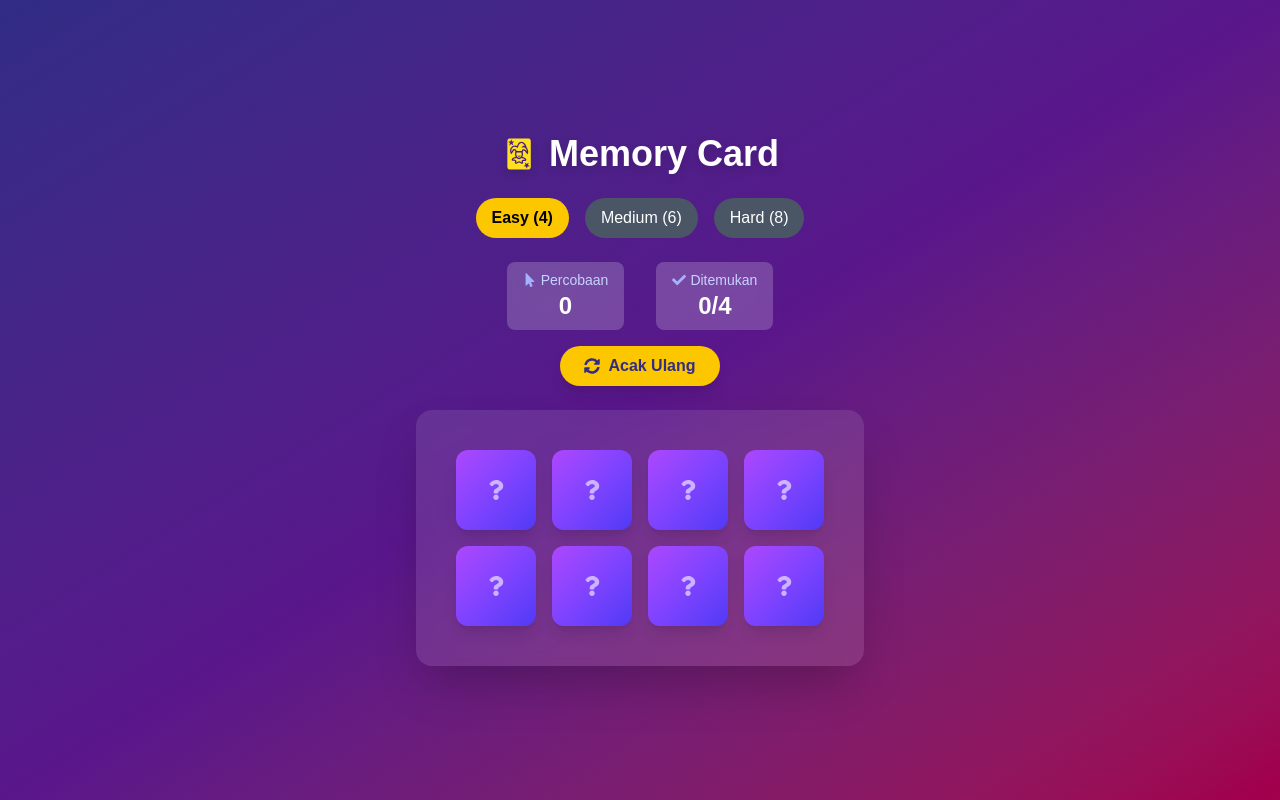
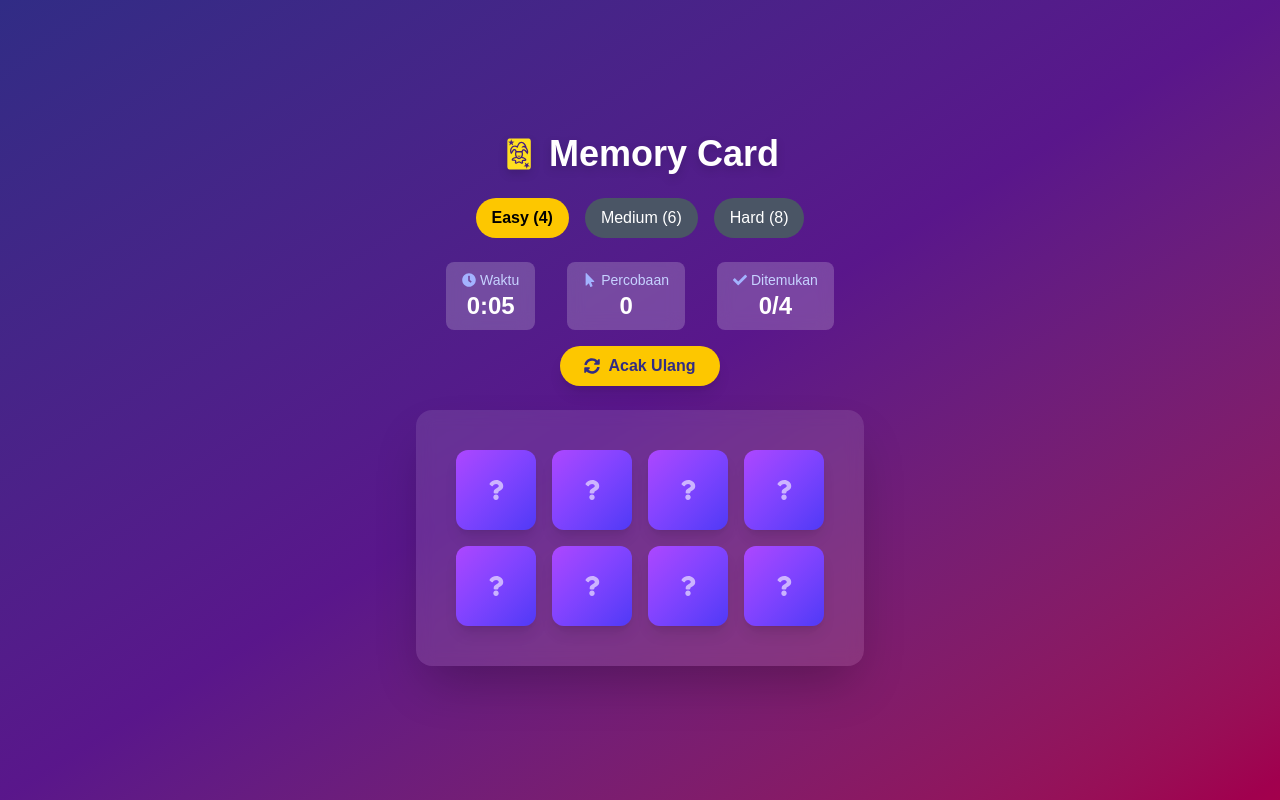
Before and after one commit to mithagresiaharahap241713057-droid/UGD_4_C_3057, a Next.js app: page / in a window 1280 px wide. Built offline with nearby package versions, Linux system fonts and the light colour scheme.

Commit message:
Update ScoreBoard.js
initial commit

```diff
--- a/src/components/ScoreBoard.js
+++ b/src/components/ScoreBoard.js
@@ -6,27 +6,43 @@ import { FaClock, FaMousePointer, FaCheck, FaSyncAlt, FaRedo } from "react-icons
 // - moves: jumlah percobaan yang sudah dilakukan
 // - matchedCount: jumlah pasangan yang sudah berhasil dicocokkan
 // - totalPairs: total pasangan kartu yang harus dicocokkan
+// - time: waktu bermain
 // - onReset: fungsi untuk mereset permainan
-function ScoreBoard({ moves, matchedCount, totalPairs, onReset }) {
+function ScoreBoard({ moves, matchedCount, totalPairs, time, onReset }) {
   // Cek apakah semua pasangan sudah ditemukan
   const isGameComplete = matchedCount === totalPairs;
 
+  // Format waktu menjadi menit:detik
+  const minutes = Math.floor(time / 60);
+  const seconds = time % 60;
+  const formattedTime = `${minutes}:${seconds.toString().padStart(2, "0")}`;
+
   return (
     <div className="text-center mb-6">
-      {/* Tampilkan jumlah percobaan dan pasangan yang ditemukan */}
+      {/* Tampilkan waktu, jumlah percobaan dan pasangan yang ditemukan */}
       <div className="flex justify-center gap-8 mb-4">
+
+        <div className="bg-white/20 backdrop-blur-sm px-4 py-2 rounded-lg">
+          <p className="text-sm text-indigo-200 flex items-center justify-center gap-1">
+            <FaClock className="text-indigo-300" /> Waktu
+          </p>
+          <p className="text-2xl font-bold text-white">{formattedTime}</p>
+        </div>
+
         <div className="bg-white/20 backdrop-blur-sm px-4 py-2 rounded-lg">
           <p className="text-sm text-indigo-200 flex items-center justify-center gap-1">
             <FaMousePointer className="text-indigo-300" /> Percobaan
           </p>
           <p className="text-2xl font-bold text-white">{moves}</p>
         </div>
+
         <div className="bg-white/20 backdrop-blur-sm px-4 py-2 rounded-lg">
           <p className="text-sm text-indigo-200 flex items-center justify-center gap-1">
             <FaCheck className="text-indigo-300" /> Ditemukan
           </p>
           <p className="text-2xl font-bold text-white">{matchedCount}/{totalPairs}</p>
         </div>
+
       </div>
 
       {/* Pesan selamat jika semua pasangan ditemukan */}
```
